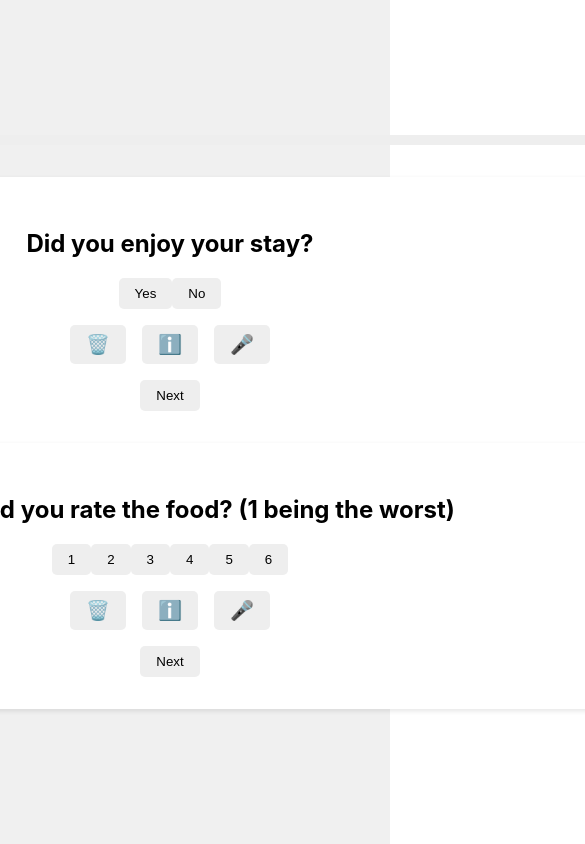
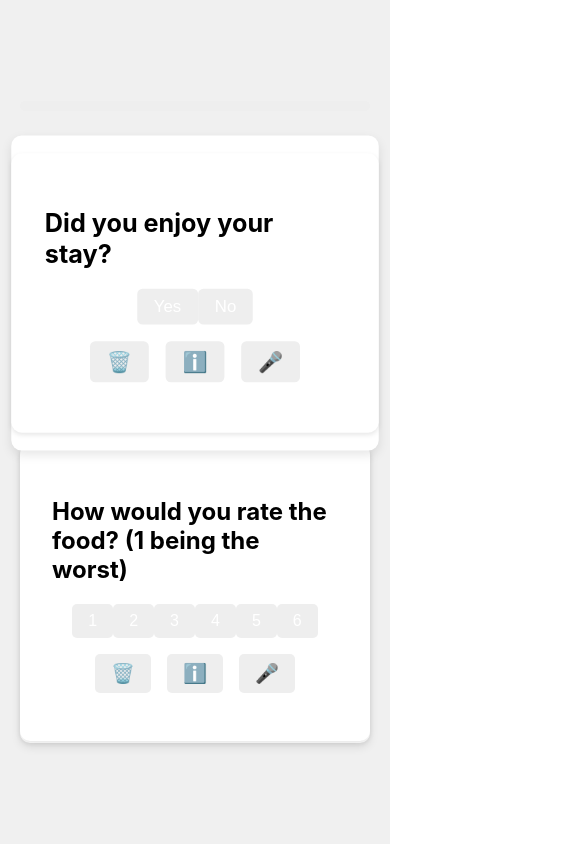
Before and after one commit to ethanvuillemin/HackingHealth2024, a React (Create React App) app in the folder ca-dit-quoi-coubeh/: page / in a window 390 px wide. Shown: the top 844 px of the page, 585 px wide, since content can reach past the window. Built offline with nearby package versions, Linux system fonts and the light colour scheme.

Commit message:
Page quizz correctif
Correction de la page qui s'étend a l'infini

```diff
--- a/ca-dit-quoi-coubeh/src/App.css
+++ b/ca-dit-quoi-coubeh/src/App.css
@@ -37,11 +37,42 @@
   }
 }
 
-
 .app-container {
   display: flex;
   justify-content: center;
   align-items: center;
   min-height: 100vh;
   background-color: #f0f0f0;
+  padding: 0 20px; /* Add padding for mobile responsiveness */
 }
+
+/* Style for the Swiper */
+.quiz-container {
+  width: 100%;
+  max-width: 600px; /* Limit the width on larger screens */
+  margin: 0 auto; /* Center the quiz container */
+}
+
+.swiper-slide {
+  display: flex;
+  justify-content: center;
+  align-items: center;
+  width: 100%; /* Full width for responsive slides */
+  height: 400px; /* Set a height for the question slides */
+  background: white; /* Card background color */
+  border-radius: 10px; /* Rounded corners */
+  box-shadow: 0 4px 10px rgba(0, 0, 0, 0.1); /* Shadow for card effect */
+  transition: transform 0.3s ease; /* Smooth transition for swipe */
+}
+
+/* Tinder-like swipe animations */
+.swiper-slide-active {
+  transform: scale(1.05); /* Scale up the active slide */
+}
+
+/* Additional mobile styles */
+@media (max-width: 768px) {
+  .swiper-slide {
+    height: 300px; /* Adjust height for mobile devices */
+  }
+}
--- a/ca-dit-quoi-coubeh/src/pages/QuizPage.css
+++ b/ca-dit-quoi-coubeh/src/pages/QuizPage.css
@@ -0,0 +1,51 @@
+.quiz-container {
+    width: 100%;
+    max-width: 600px; /* Limit the width on larger screens */
+    margin: 0 auto; /* Center the quiz container */
+    padding: 20px; /* Add some padding for mobile devices */
+  }
+
+  .swiper-slide {
+    display: flex;
+    justify-content: center;
+    align-items: center;
+    width: 100%; /* Full width for responsive slides */
+    height: 400px; /* Set a height for the question slides */
+    background: white; /* Card background color */
+    border-radius: 10px; /* Rounded corners */
+    box-shadow: 0 4px 10px rgba(0, 0, 0, 0.1); /* Shadow for card effect */
+    transition: transform 0.3s ease; /* Smooth transition for swipe */
+  }
+
+  /* Button styling for next and previous actions */
+  .button-container {
+    display: flex;
+    justify-content: space-between;
+    margin-top: 20px; /* Space above buttons */
+  }
+
+  button {
+    background-color: #61dafb; /* Your button color */
+    border: none;
+    border-radius: 5px;
+    color: white;
+    padding: 10px 20px;
+    cursor: pointer;
+    font-size: 16px;
+  }
+
+  button:disabled {
+    background-color: #ccc; /* Gray out disabled buttons */
+    cursor: not-allowed;
+  }
+
+  button:hover:not(:disabled) {
+    background-color: #21a1f1; /* Darker shade on hover */
+  }
+
+  /* Adjustments for mobile responsiveness */
+  @media (max-width: 768px) {
+    .swiper-slide {
+      height: 300px; /* Adjust height for mobile devices */
+    }
+  }
--- a/ca-dit-quoi-coubeh/src/pages/QuizPage.js
+++ b/ca-dit-quoi-coubeh/src/pages/QuizPage.js
@@ -1,4 +1,4 @@
-import React, { useState } from 'react';
+import React, { useState, useEffect } from 'react';
 import { Swiper, SwiperSlide } from 'swiper/react';
 import Question from '../components/Question';
 import ProgressBar from '../components/ProgressBar';
@@ -19,17 +19,27 @@ const questions = [
 function QuizPage() {
   const [currentQuestion, setCurrentQuestion] = useState(0);
   const [selectedAnswers, setSelectedAnswers] = useState({});
+  const [isMobile, setIsMobile] = useState(window.innerWidth <= 768); // Determine if mobile
+
+  useEffect(() => {
+    // Update isMobile when window resizes
+    const handleResize = () => setIsMobile(window.innerWidth <= 768);
+    window.addEventListener('resize', handleResize);
+
+    // Cleanup listener on unmount
+    return () => window.removeEventListener('resize', handleResize);
+  }, []);
 
   const handleNextQuestion = () => {
-    setCurrentQuestion((prevQuestion) =>
-      prevQuestion < questions.length - 1 ? prevQuestion + 1 : prevQuestion
-    );
+    if (currentQuestion < questions.length - 1) {
+      setCurrentQuestion(currentQuestion + 1);
+    }
   };
 
   const handlePrevQuestion = () => {
-    setCurrentQuestion((prevQuestion) =>
-      prevQuestion > 0 ? prevQuestion - 1 : prevQuestion
-    );
+    if (currentQuestion > 0) {
+      setCurrentQuestion(currentQuestion - 1);
+    }
   };
 
   const handleAnswerSelected = (questionId, answer) => {
@@ -43,20 +53,16 @@ function QuizPage() {
     <div className="quiz-container">
       <ProgressBar progress={(currentQuestion / questions.length) * 100} />
 
+      {isMobile ? (
         <Swiper
           spaceBetween={50}
-        slidesPerView={1}  // Adjust slidesPerView to show one question per slide
-        onSlideChange={() => console.log('slide change')}
-        onSwiper={(swiper) => console.log(swiper)}
+          slidesPerView={1}  // Show one question at a time
+          onSlideChange={(swiper) => setCurrentQuestion(swiper.activeIndex)} // Update question index on slide change
         >
           {questions.map((question) => (
             <SwiperSlide key={question.id}>
               <Question
                 questionData={question}
-              onNext={handleNextQuestion}
-              onPrev={handlePrevQuestion}
-              currentQuestion={currentQuestion}
-              totalQuestions={questions.length}
                 onAnswerSelected={(answer) =>
                   handleAnswerSelected(question.id, answer)
                 }
@@ -64,6 +70,24 @@ function QuizPage() {
             </SwiperSlide>
           ))}
         </Swiper>
+      ) : (
+        <div className="desktop-quiz">
+          <Question
+            questionData={questions[currentQuestion]}
+            onAnswerSelected={(answer) =>
+              handleAnswerSelected(questions[currentQuestion].id, answer)
+            }
+          />
+          <div className="button-container">
+            <button onClick={handlePrevQuestion} disabled={currentQuestion === 0}>
+              Previous
+            </button>
+            <button onClick={handleNextQuestion} disabled={currentQuestion === questions.length - 1}>
+              Next
+            </button>
+          </div>
+        </div>
+      )}
     </div>
   );
 }
```
Lines whose indentation alone changed are shown as unchanged.
